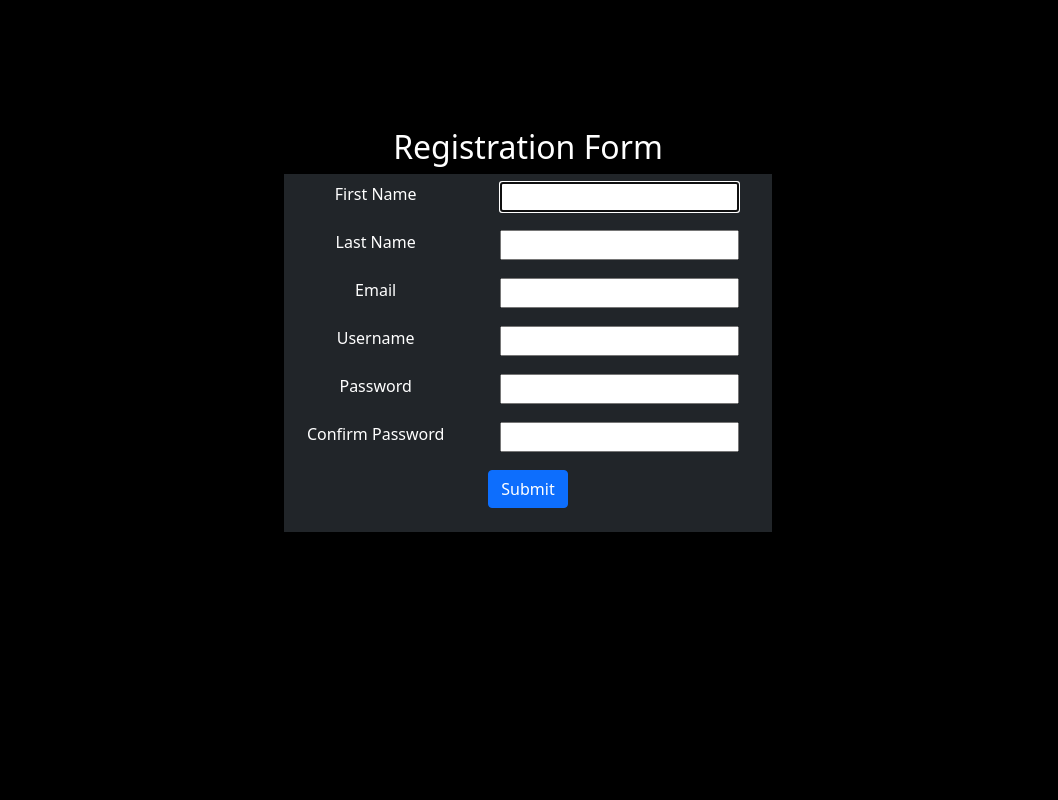
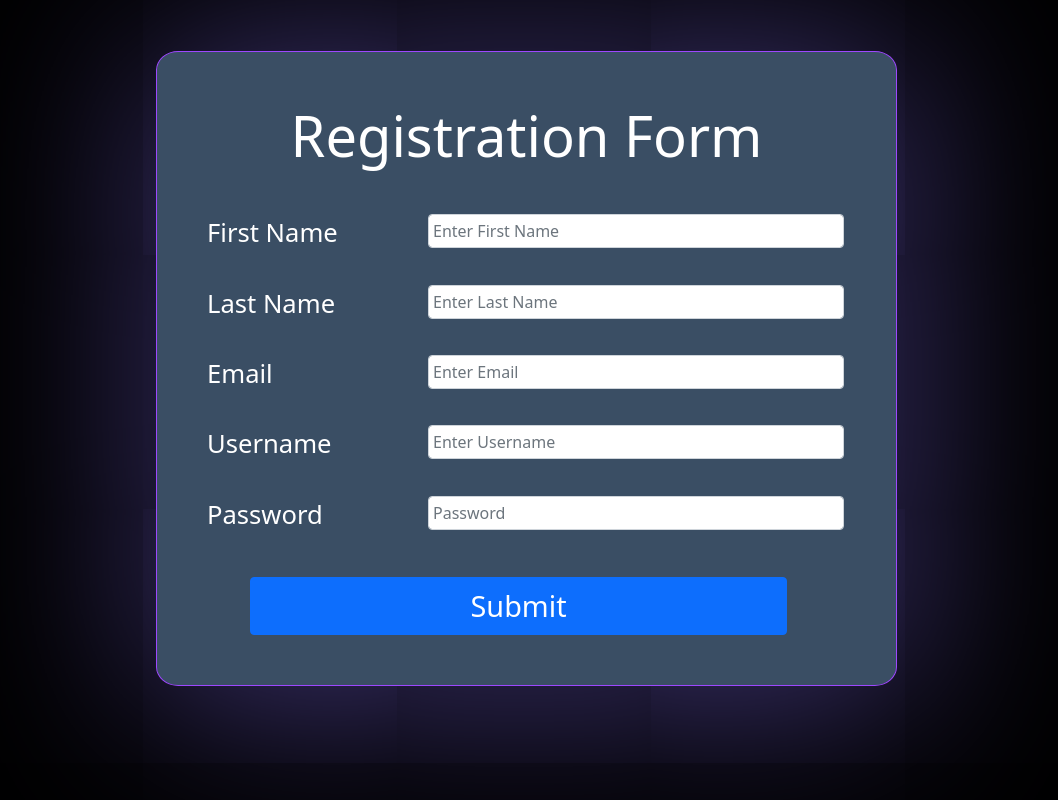
Before and after one commit to kavania2002/MobiMart, a Django app: page /register in a window 1280 px wide. Shown: the whole page, without its empty margins (112-1170 px from the left). Run offline with Django 3.2, Linux system fonts and the light colour scheme; some libraries are stand-ins or nearby versions.

Commit message:
Update register.html

```diff
--- a/MobiMart/templates/register.html
+++ b/MobiMart/templates/register.html
@@ -5,74 +5,124 @@
     <meta charset="UTF-8">
     <meta name="viewport" content="width=device-width, initial-scale=1.0">
     <title>Registration Page</title>
+
     <!-- CSS only -->
     <link href="https://cdn.jsdelivr.net/npm/bootstrap@5.0.0-beta1/dist/css/bootstrap.min.css" rel="stylesheet"
         integrity="sha384-giJF6kkoqNQ00vy+HMDP7azOuL0xtbfIcaT9wjKHr8RbDVddVHyTfAAsrekwKmP1" crossorigin="anonymous">
 
+  <script src="https://code.jquery.com/jquery-3.3.1.slim.min.js"
+    integrity="sha384-q8i/X+965DzO0rT7abK41JStQIAqVgRVzpbzo5smXKp4YfRvH+8abtTE1Pi6jizo"
+    crossorigin="anonymous"></script>
+  <script src="https://cdnjs.cloudflare.com/ajax/libs/popper.js/1.14.7/umd/popper.min.js"
+    integrity="sha384-UO2eT0CpHqdSJQ6hJty5KVphtPhzWj9WO1clHTMGa3JDZwrnQq4sF86dIHNDz0W1"
+    crossorigin="anonymous"></script>
+  <script src="https://stackpath.bootstrapcdn.com/bootstrap/4.3.1/js/bootstrap.min.js"
+    integrity="sha384-JjSmVgyd0p3pXB1rRibZUAYoIIy6OrQ6VrjIEaFf/nJGzIxFDsf4x0xIM+B07jRM"
+    crossorigin="anonymous"></script>
+
   <style>
-        body {
+
+body{
         background-color: black;
         color: white;
         }
 
-        .form-signin {
-            width: 40%;
-            margin-top: 10%;
+.form-label{
+    margin-bottom: 2.0rem;
 }
+h2{
+    font-size: 3.5em;
+    text-align: center;
+    margin-bottom: 0.8em;
+}
+label{
+    font-size: 1.6em;
+
+}
+.bg{
+    background-color: black;
+
+    width: 100%;
+    height: 100vh;
+}
+.form-container{
+    background-color: #79a4d17a;
+    margin-top: 3.2em;
+    width: 59%;
+    margin-left:16em;
+    padding: 50px 50px;
+    border-radius: 3%;
+    border: 1px solid #9d48ff;
+    -webkit-box-shadow: 3px 9px 186px 21px rgba(34,14,145,1);
+    -moz-box-shadow: 3px 9px 186px 21px rgba(34,14,145,1);
+    box-shadow: 3px 9px 186px 21px rgb(98 83 181 / 59%);
+}
+#btn-id{
+    width:84%;
+    margin-top: 1.5em;
+    margin-left: 1.5em;
+    font-size: 1.8em;
+}
+#in{
+    width:26em;
+    padding: 4px;
+}
+
     </style>
+
+
+
 </head>
 
 
 
-<body class="text-center">
+
+
+<body>
   <div class="form-signin container-fluid">
-        <form action="register" method="POST">
+
+        <form class="form-container">
             {% csrf_token %}
-            <table align="center" class="table table-borderless table-dark table-hover">
-                <thead colspan="2">
+
           <h2>Registration Form</h2>
-                </thead>
-                <tbody>
-                    <tr>
-                        <td><label class="form-label">First Name</label></td>
-                        <td><input type="text" name="fname" required autofocus></td>
-                    </tr>
-                    <tr>
-                        <td><label class="form-label">Last Name</label></td>
-                        <td><input type="text" name="lname" required></td>
-                    </tr>
-                    <tr>
-                        <td><label class="form-label">Email</label></td>
-                        <td><input type="email" name="email" required></td>
-                    </tr>
-                    <tr>
-                        <td><label class="form-label">Username</label></td>
-                        <td><input class="" type="text" name="username" required></td>
-                    </tr>
-                    <tr>
-                        <td><label class="form-label">Password</label></td>
-                        <td><input class="" type="password" name="password1" required></td>
-                    </tr>
-                    <tr>
-                        <td><label class="form-label">Confirm Password</label></td>
-                        <td><input class="" type="password" name="password2" required></td>
-                    </tr>
-                    <tr>
-                        <td colspan="2">
-                            <input class="btn btn-primary" type="submit" value="Submit">
-                        </td>
-                    </tr>
-                </tbody>
-                <tfoot>
-                    <td colspan="2">
+      <div class="row">
+        <div class="col-4">
+           <label class="form-label">First Name</label></div>
+           <div class="col-4">
+            <input type="text" class="form-control" placeholder="Enter First Name" required id="in"></div>
+       </div>
+
+           <div class="row">
+            <div class="col-4">
+           <label class="form-label">Last Name</label></div>
+        <div class="col-4">
+            <input type="text" class="form-control" placeholder="Enter Last Name" required id="in"></div>
+        </div>
+
+          <div class="row">
+             <div class="col-4">
+           <label class="form-label">Email</label></div>
+                       <div class="col-4">
+            <input type="email" class="form-control" placeholder="Enter Email" required id="in"></div>
+          </div>
+          <div class="row">
+            <div class="col-4">
+           <label class="form-label">Username</label></div>
+            <div class="col-4">
+            <input type="text" class="form-control" placeholder="Enter Username" required id="in"></div>
+        </div>
+          <div class="row">
+         <div class="col-4">
+            <label for="exampleInputPassword1">Password</label></div>
+         <div class="col-4">
+            <input type="password" class="form-control" placeholder="Password" required id="in"></div>
+          </div>
+          <button type="submit" class="btn btn-primary btn-block" id="btn-id">Submit</button>
             {% for message in messages %}
             <h5 align="center">{{message}}</h5>
             {% endfor %}
-                    </td>
-                </tfoot>
-            </table>
         </form>
       </div>
+
 </body>
-
 </html>
```
Lines whose indentation alone changed are shown as unchanged.
